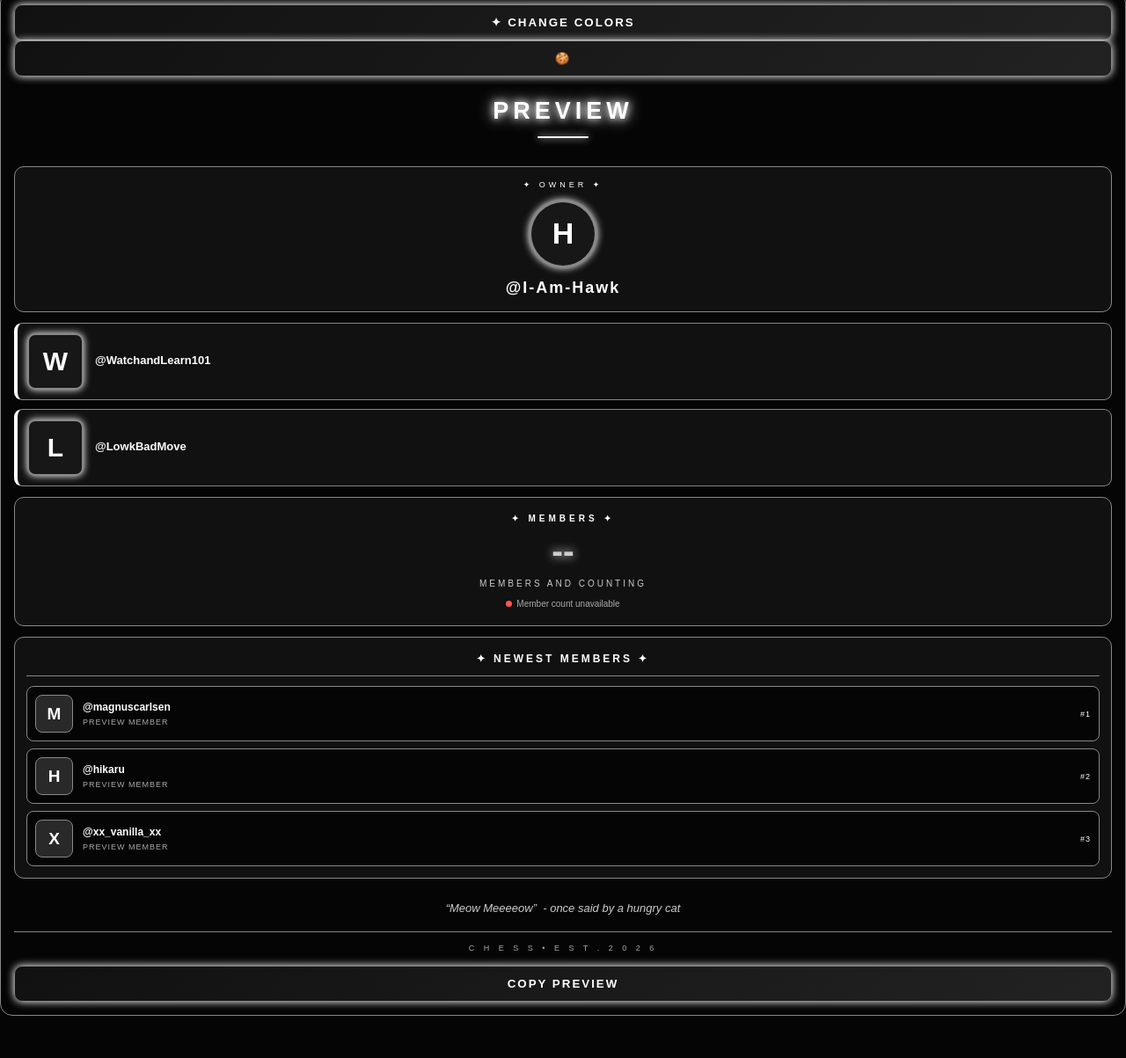
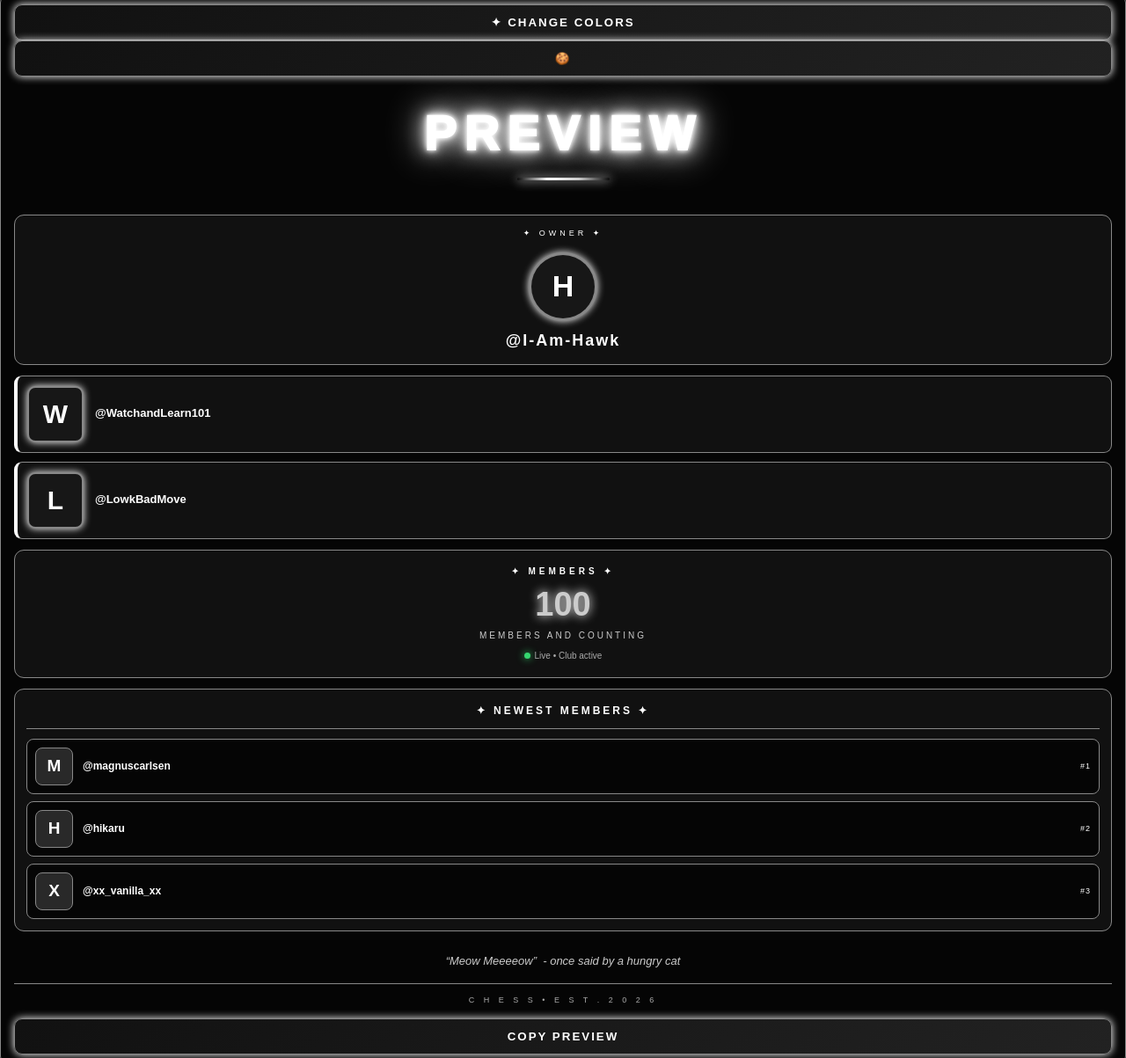
Before and after one commit to CuzImCool/preview-sidebar, a plain HTML site: page index.html in a window 1280 px wide. Shown: the part 11-1214 px from the top of the page at 88% size. Before the commit the page ends 1166 px from the top, so only its background shows below. Drawn offline with Linux system fonts and the light colour scheme; no server answers.

Commit message:
Enhance styling and functionality in index.html
Updated styles for preview title and member avatars, added new member cards, and improved cookie cursor functionality.

```diff
--- a/index.html
+++ b/index.html
@@ -1,3 +1,4 @@
+
 
 <style>
 html,body{margin:0!important;padding:0!important;background:#050505!important;overflow-x:hidden}
@@ -5,7 +6,6 @@ html,body{margin:0!important;padding:0!important;background:#050505!important;ov
 #itu-theme{width:100%;min-height:100vh;line-height:1.4;--theme-bg:#050505;--theme-panel:#111;--theme-accent:#fff;--theme-accent2:#ccc;--theme-border:#888;--theme-glow:#fff;--theme-soft:#222}
 #itu-cookie-cursor{position:fixed;z-index:2147483647;pointer-events:none;display:none;font-size:25px;transform:translate(3px,3px);filter:drop-shadow(0 0 6px var(--cursor-glow,#d7a56b))}
 
-/* COOKIE CRUMB TRAIL */
 .cookie-crumb{position:fixed;z-index:2147483646;pointer-events:none;border-radius:50%;background:radial-gradient(circle at 35% 30%,#ffe4a8 0 15%,#d99a50 38%,#a96832 75%);box-shadow:0 0 5px rgba(221,166,94,.5);animation:crumbFade .7s ease-out forwards}
 @keyframes crumbFade{0%{opacity:.95;transform:translate(0,0) scale(1)}100%{opacity:0;transform:translate(var(--crumb-x),var(--crumb-y)) scale(.15)}}
 
@@ -15,10 +15,20 @@ html,body{margin:0!important;padding:0!important;background:#050505!important;ov
 #itu-theme .itu-cat-rain{position:absolute;top:-40px;z-index:9999;pointer-events:none;animation:cookieFall linear forwards}
 @keyframes cookieFall{0%{transform:translateY(-30px) rotate(0);opacity:0}10%{opacity:1}90%{opacity:1}100%{transform:translateY(750px) rotate(360deg);opacity:0}}
 
-/* PREVIEW TITLE */
-#itu-theme .preview-header{text-align:center;padding:22px 5px 20px;margin-bottom:12px;width:100%;overflow:hidden}
-#itu-theme .preview-title{display:block;width:100%;font-size:27px;font-weight:900;letter-spacing:5px;line-height:1.3;color:var(--theme-accent);text-align:center;text-shadow:0 0 8px var(--theme-glow),0 0 18px var(--theme-glow);overflow-wrap:anywhere}
-#itu-theme .preview-underline{width:58px;height:2px;margin:11px auto 0;background:var(--theme-accent);box-shadow:0 0 9px var(--theme-glow);border-radius:5px}
+/* BIG GLOWING TITLE */
+#itu-theme .preview-header{text-align:center;padding:32px 5px 27px;margin-bottom:12px;width:100%;overflow:hidden}
+#itu-theme .preview-title{
+display:block;width:100%;
+font-size:clamp(38px,9vw,55px);
+font-weight:1000;
+letter-spacing:9px;
+line-height:1.2;
+color:var(--theme-accent);
+text-align:center;
+text-shadow:0 0 5px var(--theme-accent),0 0 12px var(--theme-glow),0 0 25px var(--theme-glow),0 0 45px var(--theme-glow);
+overflow-wrap:anywhere;
+}
+#itu-theme .preview-underline{width:105px;height:3px;margin:17px auto 0;background:linear-gradient(90deg,transparent,var(--theme-accent),var(--theme-accent2),transparent);box-shadow:0 0 12px var(--theme-glow);border-radius:5px}
 
 #itu-theme .hawk-profile{text-align:center;padding:14px 8px;margin-bottom:12px;border:1px solid var(--theme-border);border-radius:11px;background:var(--theme-panel);overflow:hidden}
 #itu-theme .hawk-avatar-wrap{width:78px;height:78px;margin:10px auto;border-radius:50%;padding:3px;background:var(--theme-border);box-shadow:0 0 9px var(--theme-glow);transition:all .25s}
@@ -34,13 +44,13 @@ html,body{margin:0!important;padding:0!important;background:#050505!important;ov
 #itu-theme .watch-info{min-width:0;text-align:left}
 #itu-theme .watch-name{font-size:13px;font-weight:900;color:#fff;overflow-wrap:anywhere;line-height:1.3}
 #itu-theme .profile-name-link{display:inline-block;color:inherit;text-decoration:none}
-#itu-theme .profile-name-link:hover{filter:brightness(1.35)}
+#itu-theme .profile-name-link:hover{filter:brightness(1.5);text-shadow:0 0 9px var(--theme-glow)}
 #itu-theme .member-counter{background:var(--theme-panel);border:1px solid var(--theme-border);border-radius:11px;padding:17px 12px;margin:12px 0;text-align:center}
 #itu-theme .member-heading{font-size:10px;font-weight:bold;letter-spacing:4px;color:var(--theme-accent);margin-bottom:9px}
 #itu-theme .member-number{font-size:38px;font-weight:900;line-height:1.15;color:var(--theme-accent2);text-shadow:0 0 12px var(--theme-glow)}
 #itu-theme .member-caption{font-size:10px;letter-spacing:3px;color:var(--theme-accent2);margin-top:7px}
 #itu-theme .member-status{font-size:10px;color:#aaa;margin-top:9px}
-#itu-theme .member-dot{display:inline-block;width:7px;height:7px;border-radius:50%;background:#888;margin-right:5px}
+#itu-theme .member-dot{display:inline-block;width:7px;height:7px;border-radius:50%;background:#35d66f;margin-right:5px;box-shadow:0 0 8px #35d66f}
 #itu-theme .new-members-box{background:var(--theme-panel);border:1px solid var(--theme-border);border-radius:11px;padding:13px;margin:12px 0 15px}
 #itu-theme .new-members-heading{text-align:center;font-size:12px;font-weight:900;letter-spacing:3px;color:var(--theme-accent);padding:3px 0 11px;margin-bottom:11px;border-bottom:1px solid var(--theme-border)}
 #itu-theme .new-member-card{display:flex;align-items:center;gap:11px;padding:9px;margin-bottom:8px;background:var(--theme-bg);border:1px solid var(--theme-border);border-radius:8px;transition:all .2s}
@@ -59,14 +69,14 @@ html,body{margin:0!important;padding:0!important;background:#050505!important;ov
 <button id="preview-color-button" class="theme-button" onclick="
 var b=document.getElementById('itu-theme');
 var palettes=[
-{name:'MIDNIGHT',bg:'linear-gradient(145deg,#100d24,#21163d,#111b35)',panel:'linear-gradient(145deg,#21183b,#172642)',soft:'#30234b',accent:'#c8a8ff',accent2:'#9bd2ff',border:'#8065b5',glow:'#9873e8'},
-{name:'OCEAN',bg:'linear-gradient(145deg,#061c2b,#073d4c,#102c46)',panel:'linear-gradient(145deg,#0b3e50,#12334d)',soft:'#155065',accent:'#79eee0',accent2:'#a1d8ff',border:'#3daeb5',glow:'#35c9c9'},
-{name:'SUNSET',bg:'linear-gradient(145deg,#281323,#55213c,#783c38)',panel:'linear-gradient(145deg,#55253e,#713d39)',soft:'#713b48',accent:'#ffc28c',accent2:'#ff9eae',border:'#d77d7d',glow:'#ff8a78'},
-{name:'LAVENDER',bg:'linear-gradient(145deg,#1c1933,#352448,#242544)',panel:'linear-gradient(145deg,#39284f,#29294a)',soft:'#49365f',accent:'#e0c0ff',accent2:'#b3c4ff',border:'#a18bd4',glow:'#b99aff'},
-{name:'CHERRY',bg:'linear-gradient(145deg,#250d1a,#4b172b,#301426)',panel:'linear-gradient(145deg,#491b2e,#321727)',soft:'#5b2339',accent:'#ff9ebc',accent2:'#ffd1df',border:'#d66c91',glow:'#ff719b'},
-{name:'FOREST',bg:'linear-gradient(145deg,#0b201b,#123b30,#1d3540)',panel:'linear-gradient(145deg,#164438,#1b3540)',soft:'#205545',accent:'#a5efbd',accent2:'#a6e7e7',border:'#62b99b',glow:'#65d8a9'},
-{name:'GOLDEN HOUR',bg:'linear-gradient(145deg,#271b10,#49301b,#302016)',panel:'linear-gradient(145deg,#49301b,#332319)',soft:'#624326',accent:'#ffd78a',accent2:'#ffe8b5',border:'#bd9250',glow:'#e6ae52'},
-{name:'ARCTIC',bg:'linear-gradient(145deg,#101d2d,#243b52,#172b3d)',panel:'linear-gradient(145deg,#263f56,#1b3046)',soft:'#34536a',accent:'#b8e9ff',accent2:'#e0f6ff',border:'#79b7d5',glow:'#8bdcff'}
+{name:'MIDNIGHT',bg:'linear-gradient(145deg,#100d24,#21163d,#111b35)',panel:'linear-gradient(135deg,#21183b,#172642,#302044)',soft:'#30234b',accent:'#c8a8ff',accent2:'#9bd2ff',border:'#8065b5',glow:'#9873e8'},
+{name:'OCEAN',bg:'linear-gradient(145deg,#061c2b,#073d4c,#102c46)',panel:'linear-gradient(135deg,#0b3e50,#12334d,#15405a)',soft:'#155065',accent:'#79eee0',accent2:'#a1d8ff',border:'#3daeb5',glow:'#35c9c9'},
+{name:'SUNSET',bg:'linear-gradient(145deg,#281323,#55213c,#783c38)',panel:'linear-gradient(135deg,#55253e,#713d39,#3d2444)',soft:'#713b48',accent:'#ffc28c',accent2:'#ff9eae',border:'#d77d7d',glow:'#ff8a78'},
+{name:'LAVENDER',bg:'linear-gradient(145deg,#1c1933,#352448,#242544)',panel:'linear-gradient(135deg,#39284f,#29294a,#443052)',soft:'#49365f',accent:'#e0c0ff',accent2:'#b3c4ff',border:'#a18bd4',glow:'#b99aff'},
+{name:'CHERRY',bg:'linear-gradient(145deg,#250d1a,#4b172b,#301426)',panel:'linear-gradient(135deg,#491b2e,#321727,#57243e)',soft:'#5b2339',accent:'#ff9ebc',accent2:'#ffd1df',border:'#d66c91',glow:'#ff719b'},
+{name:'FOREST',bg:'linear-gradient(145deg,#0b201b,#123b30,#1d3540)',panel:'linear-gradient(135deg,#164438,#1b3540,#244b3d)',soft:'#205545',accent:'#a5efbd',accent2:'#a6e7e7',border:'#62b99b',glow:'#65d8a9'},
+{name:'GOLDEN HOUR',bg:'linear-gradient(145deg,#271b10,#49301b,#302016)',panel:'linear-gradient(135deg,#49301b,#332319,#61402a)',soft:'#624326',accent:'#ffd78a',accent2:'#ffe8b5',border:'#bd9250',glow:'#e6ae52'},
+{name:'ARCTIC',bg:'linear-gradient(145deg,#101d2d,#243b52,#172b3d)',panel:'linear-gradient(135deg,#263f56,#1b3046,#304b60)',soft:'#34536a',accent:'#b8e9ff',accent2:'#e0f6ff',border:'#79b7d5',glow:'#8bdcff'}
 ];
 var n=(Number(b.getAttribute('data-palette'))+1)%palettes.length;
 b.setAttribute('data-palette',n);
@@ -98,39 +108,73 @@ box.appendChild(f);setTimeout(function(){f.remove()},7500);
 
 <div class="hawk-profile">
 <div class="hawk-owner-label">✦ OWNER ✦</div>
+<a class="profile-name-link" href="https://www.chess.com/member/i-am-hawk" target="_blank">
 <div class="hawk-avatar-wrap"><div class="hawk-avatar-inner">
 <span id="hawk-avatar-fallback">H</span><img id="hawk-live-avatar" alt="Owner profile picture">
 </div></div>
-<a class="profile-name-link" href="https://www.chess.com/member/i-am-hawk" target="_blank"><div class="hawk-name">@I-Am-Hawk</div></a>
+<div class="hawk-name">@I-Am-Hawk</div>
+</a>
 </div>
 
 <div class="watch-profile">
+<a class="profile-name-link" href="https://www.chess.com/member/watchandlearn101" target="_blank">
 <div class="watch-avatar-wrap"><div class="watch-avatar-inner">
 <span id="watch-avatar-fallback">W</span><img id="watch-live-avatar" alt="WatchandLearn101 profile picture">
 </div></div>
+</a>
 <div class="watch-info"><a class="profile-name-link" href="https://www.chess.com/member/watchandlearn101" target="_blank"><div class="watch-name">@WatchandLearn101</div></a></div>
 </div>
 
 <div class="watch-profile">
+<a class="profile-name-link" href="https://www.chess.com/member/lowkbadmove" target="_blank">
 <div class="watch-avatar-wrap"><div class="watch-avatar-inner">
 <span id="lowk-avatar-fallback">L</span><img id="lowk-live-avatar" alt="LowkBadMove profile picture">
 </div></div>
+</a>
 <div class="watch-info"><a class="profile-name-link" href="https://www.chess.com/member/lowkbadmove" target="_blank"><div class="watch-name">@LowkBadMove</div></a></div>
 </div>
 
 <div class="member-counter">
 <div class="member-heading">✦ MEMBERS ✦</div>
-<div class="member-number" id="itu-member-count">...</div>
+<div class="member-number">100</div>
 <div class="member-caption">MEMBERS AND COUNTING</div>
-<div class="member-status"><span class="member-dot" id="itu-member-dot"></span><span id="itu-member-status">Connecting to Chess.com...</span></div>
+<div class="member-status"><span class="member-dot"></span><span>Live • Club active</span></div>
 </div>
 
 <div class="new-members-box">
 <div class="new-members-heading">✦ NEWEST MEMBERS ✦</div>
 <div id="itu-new-members">
-<div class="new-member-card"><div class="new-member-avatar" id="preview-avatar-magnus">M</div><div class="new-member-info"><a class="profile-name-link" href="https://www.chess.com/member/magnuscarlsen" target="_blank"><div class="new-member-name">@magnuscarlsen</div></a><div class="new-member-date">PREVIEW MEMBER</div></div><div class="new-member-rank">#1</div></div>
-<div class="new-member-card"><div class="new-member-avatar" id="preview-avatar-hikaru">H</div><div class="new-member-info"><a class="profile-name-link" href="https://www.chess.com/member/hikaru" target="_blank"><div class="new-member-name">@hikaru</div></a><div class="new-member-date">PREVIEW MEMBER</div></div><div class="new-member-rank">#2</div></div>
-<div class="new-member-card"><div class="new-member-avatar" id="preview-avatar-vanilla">X</div><div class="new-member-info"><a class="profile-name-link" href="https://www.chess.com/member/xx_vanilla_xx" target="_blank"><div class="new-member-name">@xx_vanilla_xx</div></a><div class="new-member-date">PREVIEW MEMBER</div></div><div class="new-member-rank">#3</div></div>
+
+<div class="new-member-card">
+<a class="profile-name-link" href="https://www.chess.com/member/magnuscarlsen" target="_blank">
+<div class="new-member-avatar" id="preview-avatar-magnus">M</div>
+</a>
+<div class="new-member-info">
+<a class="profile-name-link" href="https://www.chess.com/member/magnuscarlsen" target="_blank"><div class="new-member-name">@magnuscarlsen</div></a>
+</div>
+<div class="new-member-rank">#1</div>
+</div>
+
+<div class="new-member-card">
+<a class="profile-name-link" href="https://www.chess.com/member/hikaru" target="_blank">
+<div class="new-member-avatar" id="preview-avatar-hikaru">H</div>
+</a>
+<div class="new-member-info">
+<a class="profile-name-link" href="https://www.chess.com/member/hikaru" target="_blank"><div class="new-member-name">@hikaru</div></a>
+</div>
+<div class="new-member-rank">#2</div>
+</div>
+
+<div class="new-member-card">
+<a class="profile-name-link" href="https://www.chess.com/member/xx_vanilla_xx" target="_blank">
+<div class="new-member-avatar" id="preview-avatar-vanilla">X</div>
+</a>
+<div class="new-member-info">
+<a class="profile-name-link" href="https://www.chess.com/member/xx_vanilla_xx" target="_blank"><div class="new-member-name">@xx_vanilla_xx</div></a>
+</div>
+<div class="new-member-rank">#3</div>
+</div>
+
 </div>
 </div>
 
@@ -150,11 +194,15 @@ var theme=document.getElementById('itu-theme');
 
 /* COOKIE CURSOR */
 var cursor=document.createElement('span');
-cursor.id='itu-cookie-cursor';cursor.textContent='🍪';document.body.appendChild(cursor);
+cursor.id='itu-cookie-cursor';
+cursor.textContent='🍪';
+document.body.appendChild(cursor);
 
 document.addEventListener('mousemove',function(e){
 if(theme&&theme.contains(e.target)){
-cursor.style.display='block';cursor.style.left=e.clientX+'px';cursor.style.top=e.clientY+'px';
+cursor.style.display='block';
+cursor.style.left=e.clientX+'px';
+cursor.style.top=e.clientY+'px';
 }else{cursor.style.display='none'}
 });
 
@@ -185,7 +233,8 @@ lastX=e.clientX;lastY=e.clientY;lastTime=now;
 
 /* LOAD PROFILE PICTURES */
 function loadAvatar(username,imageId,fallbackId,letter){
-var avatar=document.getElementById(imageId),fallback=document.getElementById(fallbackId);
+var avatar=document.getElementById(imageId);
+var fallback=document.getElementById(fallbackId);
 fetch('https://api.chess.com/pub/player/'+username)
 .then(function(r){if(!r.ok)throw Error();return r.json()})
 .then(function(profile){
@@ -196,44 +245,32 @@ avatar.src=profile.avatar;
 }
 }).catch(function(){fallback.textContent=letter});
 }
+
 loadAvatar('i-am-hawk','hawk-live-avatar','hawk-avatar-fallback','H');
 loadAvatar('watchandlearn101','watch-live-avatar','watch-avatar-fallback','W');
 loadAvatar('lowkbadmove','lowk-live-avatar','lowk-avatar-fallback','L');
 
-/* FIXED PREVIEW MEMBER AVATARS */
+/* PREVIEW MEMBER AVATARS */
 function loadPreviewAvatar(username,id,letter){
 var box=document.getElementById(id);
 fetch('https://api.chess.com/pub/player/'+username)
 .then(function(r){if(!r.ok)throw Error();return r.json()})
 .then(function(profile){
 if(profile.avatar){
-var img=document.createElement('img');img.alt=username;img.src=profile.avatar;
+var img=document.createElement('img');
+img.alt=username;
+img.src=profile.avatar;
 img.onerror=function(){box.textContent=letter};
-box.textContent='';box.appendChild(img);
+box.textContent='';
+box.appendChild(img);
 }
 }).catch(function(){box.textContent=letter});
 }
+
 loadPreviewAvatar('magnuscarlsen','preview-avatar-magnus','M');
 loadPreviewAvatar('hikaru','preview-avatar-hikaru','H');
 loadPreviewAvatar('xx_vanilla_xx','preview-avatar-vanilla','X');
 
-/* LIVE MEMBER COUNT */
-function loadMemberCount(){
-var count=document.getElementById('itu-member-count');
-var status=document.getElementById('itu-member-status');
-var dot=document.getElementById('itu-member-dot');
-fetch('https://api.chess.com/pub/club/i-tu')
-.then(function(r){if(!r.ok)throw Error();return r.json()})
-.then(function(club){
-if(typeof club.members_count==='number'){
-count.textContent=club.members_count.toLocaleString();
-status.textContent='Club count loaded';dot.style.background='#35d66f';dot.style.boxShadow='0 0 8px #35d66f';
-}else{throw Error()}
-})
-.catch(function(){count.textContent='--';status.textContent='Member count unavailable';dot.style.background='#ff5555'});
-}
-loadMemberCount();
-setInterval(loadMemberCount,300000);
 })();
 </script>
 </div>
```
